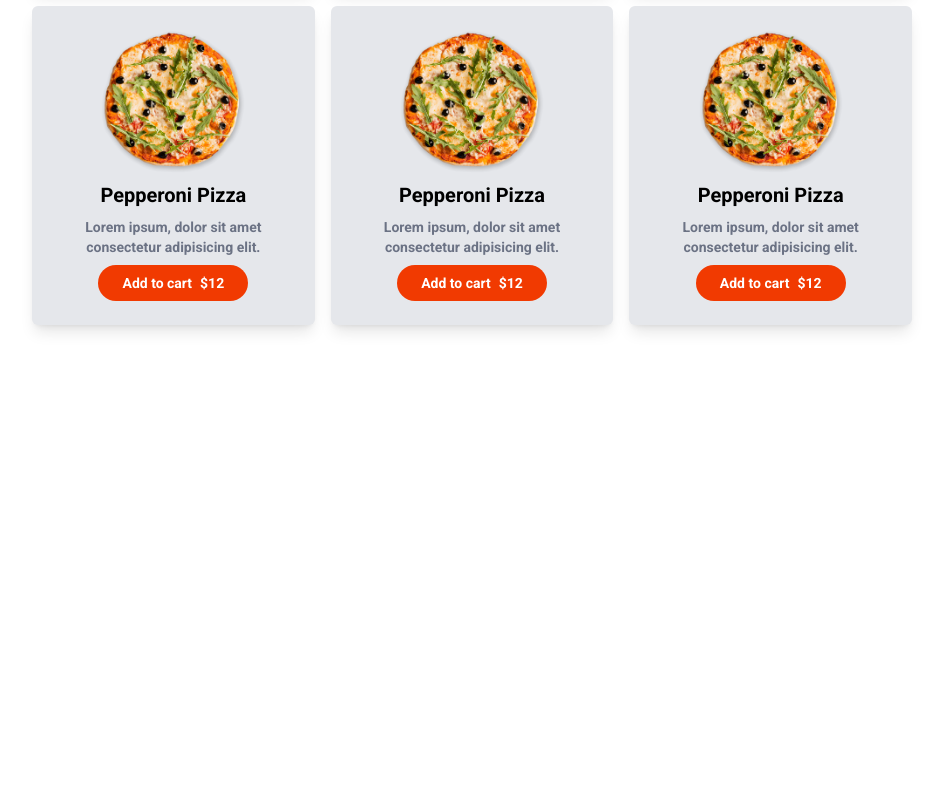
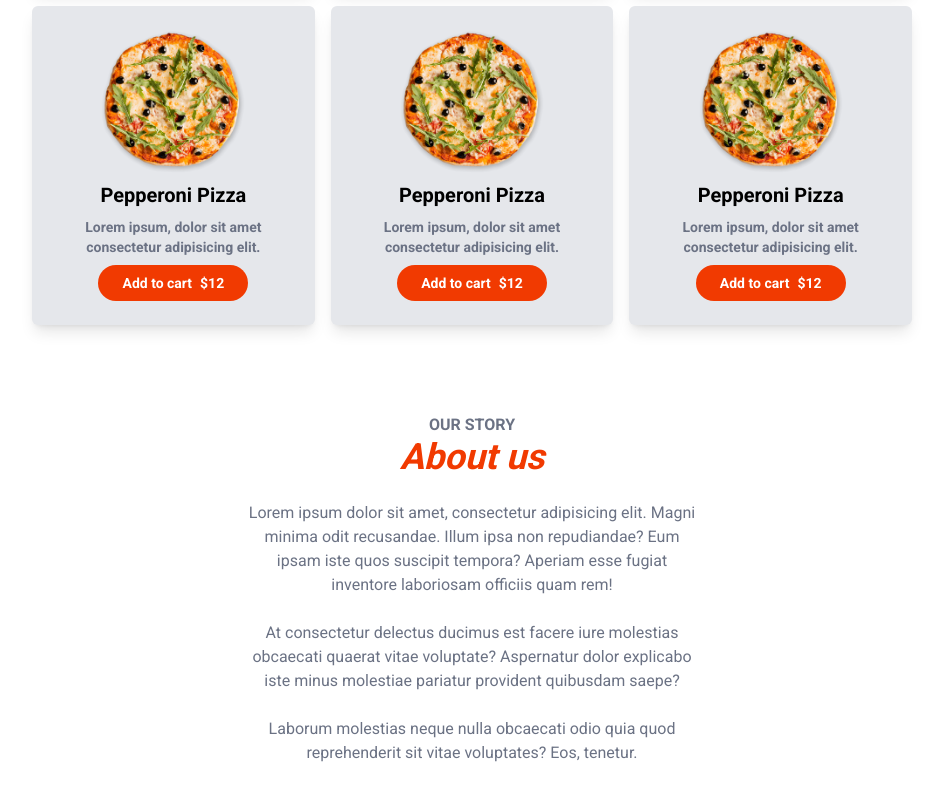
Before and after one commit to Mahdi-Alaee/food-ordering-app, a Next.js app: page / in a window 1280 px wide. Shown: the part 860-1660 px from the top of the page, without its empty margins (168-1111 px from the left). Before the commit the page ends 1281 px from the top, so only its background shows below. Built offline with nearby package versions, Linux system fonts and the light colour scheme.

Commit message:
handle AboutUs section

```diff
--- a/src/app/page.tsx
+++ b/src/app/page.tsx
@@ -1,3 +1,4 @@
+import AboutUs from "@/components/large/AboutUs";
 import CheckOut from "@/components/large/CheckOut";
 import Hero from "@/components/large/Hero";
 
@@ -6,6 +7,7 @@ export default function Home() {
     <main>
       <Hero />
       <CheckOut description="CHECK OUT" title="Our Best Sellers" />
+      <AboutUs title="About us" description="OUR STORY" />
     </main>
   );
 }
--- /dev/null
+++ b/src/components/large/AboutUs.tsx
@@ -0,0 +1,27 @@
+import withSectionHeader from "@/HOFs/withSectionHeader";
+
+function AboutUs() {
+  return (
+    <div className="max-w-md text-center mx-auto">
+      <p>
+        Lorem ipsum dolor sit amet, consectetur adipisicing elit. Magni minima
+        odit recusandae. Illum ipsa non repudiandae? Eum ipsam iste quos
+        suscipit tempora? Aperiam esse fugiat inventore laboriosam officiis quam
+        rem!
+      </p>
+      <br />
+      <p>
+        At consectetur delectus ducimus est facere iure molestias obcaecati
+        quaerat vitae voluptate? Aspernatur dolor explicabo iste minus molestiae
+        pariatur provident quibusdam saepe?
+      </p>
+      <br />
+      <p>
+        Laborum molestias neque nulla obcaecati odio quia quod reprehenderit sit
+        vitae voluptates? Eos, tenetur.
+      </p>
+    </div>
+  );
+}
+
+export default withSectionHeader(AboutUs);
--- a/src/components/large/CheckOut.tsx
+++ b/src/components/large/CheckOut.tsx
@@ -5,7 +5,7 @@ import Image from "next/image";
 function CheckOut() {
   return (
     // foods container
-    <div className="grid grid-cols-3 gap-4">
+    <div className="grid grid-cols-3 gap-4 mb-16">
       <div className="absolute left-0 right-0 -mt-48 flex justify-between -z-10">
         <Image
           src="/images/sallad1.png"
```
